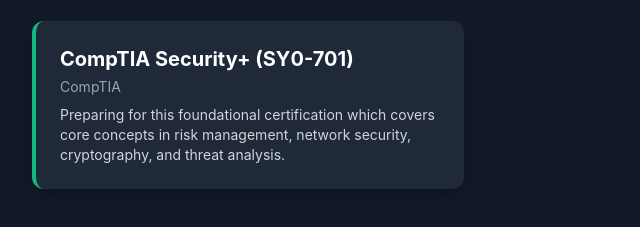
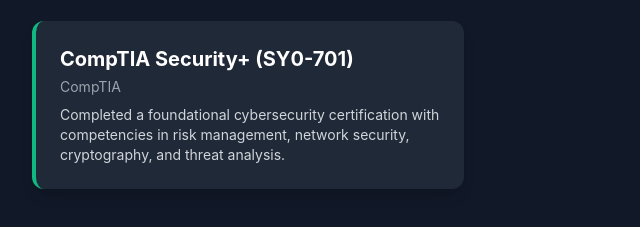
Before and after one commit to Saideshik/portfolio, a plain HTML site: page index.html in a window 1280 px wide. Shown: the part 8779-9006 px from the top of the page, 160-800 px from the left. Drawn offline with nearby package versions, Linux system fonts and the light colour scheme.

Commit message:
Update description for CompTIA Security+ certification

```diff
--- a/index.html
+++ b/index.html
@@ -514,7 +514,7 @@
                         <div class="bg-gray-800 p-6 rounded-xl shadow-lg border-l-4 border-accent">
                             <h4 class="text-xl font-bold text-white mb-1">CompTIA Security+ (SY0-701)</h4>
                             <p class="text-sm text-gray-400 mb-2">CompTIA</p>
-                            <p class="text-gray-300 text-sm">Preparing for this foundational certification which covers core concepts in risk management, network security, cryptography, and threat analysis.</p>
+                            <p class="text-gray-300 text-sm">Completed a foundational cybersecurity certification with competencies in risk management, network security, cryptography, and threat analysis.</p>
                         </div>
                     </div>
                 </div>
```
